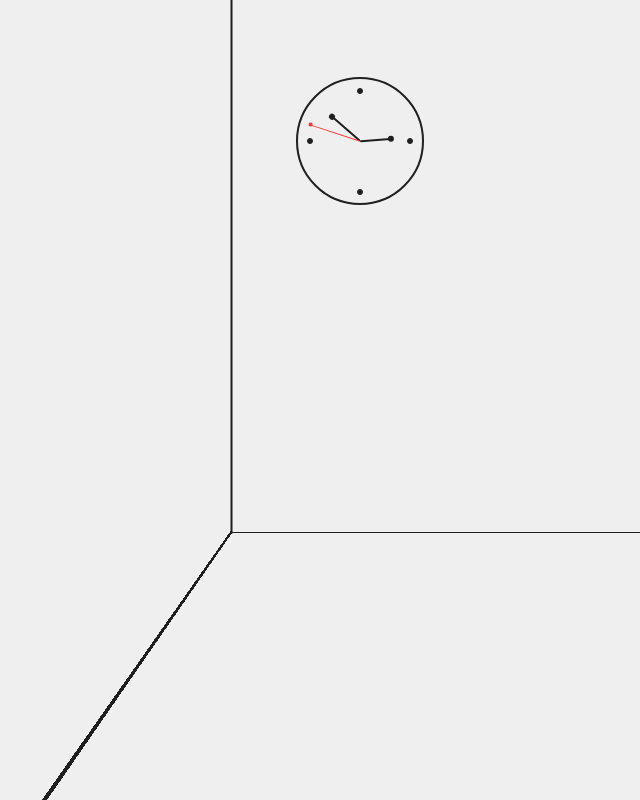
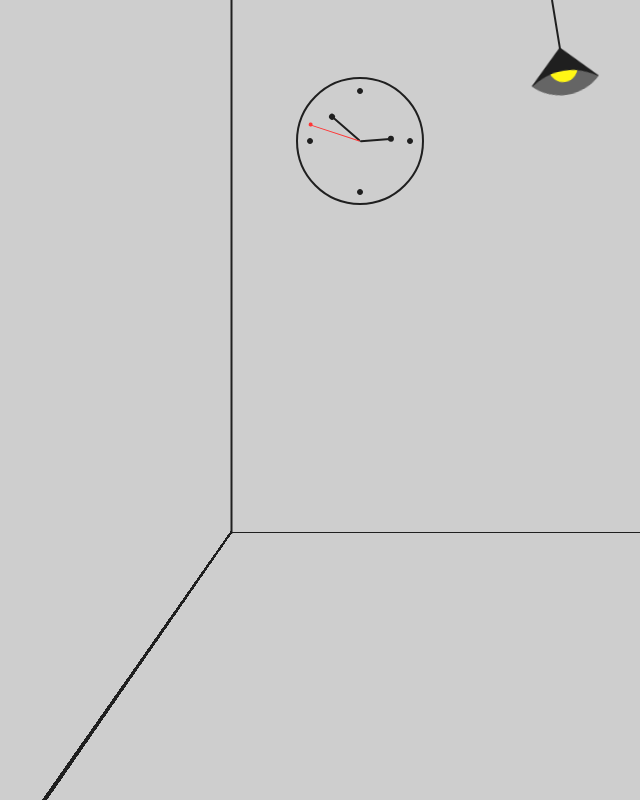
Before and after one commit to TohidEq/TohidEq, a Next.js app: page / in a window 1280 px wide. Shown: the top 800 px of the page, without its empty margins (88-728 px from the left). Built offline with nearby package versions, Linux system fonts and the light colour scheme.

Commit message:
Creat Light 1/2

```diff
--- a/src/app/globals.css
+++ b/src/app/globals.css
@@ -5,7 +5,7 @@
   --pure-white:                  #ffffff;
 
   --only-black:                  #1f1f1f;
-  --only-white:                  #efefef;
+  --only-white:                  #cecece;
 
 
   --sky-day:                     #88edff;
@@ -18,11 +18,12 @@
   --red-night-light:               transparent;
 
   --light-source:                  transparent;
+  --light-source-2-white:        #fff715;
 
 
-  --white:                       #efefef;
-  --white-2-light:               #efefef;
-  --white-2-light-source:        #efefef;
+  --white:                       #cecece;
+  --white-2-light:               #cecece;
+  --white-2-light-source:        #cecece;
   --black:                       #1f1f1f;
   --black-2-light:               #1f1f1f;
   --black-2-light-source:        #1f1f1f;
@@ -39,6 +40,7 @@
 
 [data-theme='dark'] {
   --light-source:                #fff715;
+  --light-source-2-white:        #cecece;
   --night-light:                 #fff956;
   --red-night-light:             #ff3535;
   --white:                       #3b3a3a;
@@ -81,6 +83,7 @@
   --color-light:                  var(--light);
   --color-night-light:            var(--night-light);
   --color-light-source:           var(--light-source);
+  --color-light-source-2-white:   var(--light-source-2-white);
   --color-red-night-light:        var(--red-night-light);
 
   --color-greenc:                 var(--greenc);
@@ -96,7 +99,9 @@
 }
 
 
-
+*,* *{
+  @apply select-none;
+}
 
 body {
   @apply
@@ -131,6 +136,10 @@ body {
   top-[8%];
 }
 
+
+#light{
+  @apply z-30;
+}
 
 
 
--- a/src/app/page.tsx
+++ b/src/app/page.tsx
@@ -4,6 +4,7 @@ import { useMounted } from '@/hooks/use-mounted';
 import { useTheme } from 'next-themes';
 import Wall from '@/components/wall/wall';
 import Clock from '../components/clock/clock';
+import Light from '../components/light/light';
 
 export default function Home() {
 
@@ -16,7 +17,7 @@ export default function Home() {
         <div className="home__content">
           <Wall />
           <Clock />
-
+          <Light />
           <br /><br /><br />
           <div className="asd">
             <span className='text-yellow-800'>
--- /dev/null
+++ b/src/components/light/light.css
@@ -0,0 +1,146 @@
+@reference "../../app/globals.css";
+
+.light {
+  @apply
+  absolute
+  top-0
+  left-0
+  inset-0
+  pointer-events-none;
+
+
+}
+
+.light__container {
+  @apply relative w-full h-full;
+}
+
+/* Hanging assembly */
+
+.light__content {
+  @apply absolute top-0 left-1/2
+  flex flex-col items-center
+  p-0 border-0 bg-transparent
+  cursor-pointer pointer-events-auto
+  transition-none;
+
+  transform-origin: top center;
+  animation: light__swing 6s ease-in-out infinite;
+}
+
+/* Cable */
+
+.light__wire {
+  @apply block w-[2px] h-14
+  absolute
+  bg-black
+  origin-top;
+}
+
+
+/* Lamp shape */
+
+.light__lamp{
+  @apply relative
+  -top-[45%]
+  w-24 h-24
+  rounded-full
+  overflow-hidden;
+
+}
+.light__lamp__3angle{
+  @apply bg-foreground
+  relative
+  w-[120%] h-[120%]
+  left-1/2
+  top-1/2
+
+  origin-top-left
+  rotate-45
+
+
+  ;
+}
+.light__lamp__3angle__circle{
+  @apply bg-background/40
+  w-full
+  h-full
+  rounded-full
+  relative
+  overflow-hidden;
+}
+
+.light__bulb{
+  @apply absolute
+  top-0
+  left-0
+  w-1/4 h-1/4
+  rounded-full
+  bg-light-source-2-white;
+}
+
+
+
+/* Glowing bulb */
+
+
+/* Triangular gradient beam */
+
+.light__rays {
+  @apply absolute left-1/2
+  pointer-events-none
+  w-[600px] h-[65vh]
+  -translate-x-1/2
+  -translate-y-6;
+
+  top: calc(100% + 2px);
+
+  clip-path: polygon(47% 0, 53% 0, 100% 100%, 0 100%);
+
+  transition: opacity 500ms ease;
+}
+
+.light__rays--on{
+  @apply
+  bg-linear-to-b
+  from-light/42
+  via-light/20
+  to-transparent;
+}
+
+
+
+/* Switch */
+
+.light__switch {
+}
+
+
+
+/* Swing animation */
+
+@keyframes light__swing {
+  0% {
+    transform: translateX(-50%) rotate(-10deg);
+  }
+
+  50% {
+    transform: translateX(-50%) rotate(10deg);
+  }
+
+  100% {
+    transform: translateX(-50%) rotate(-10deg);
+  }
+}
+
+/* Reduced motion accessibility */
+
+@media (prefers-reduced-motion: reduce) {
+  .light__content {
+    animation: none;
+  }
+
+  .light__switch {
+    @apply transition-none;
+  }
+}
--- /dev/null
+++ b/src/components/light/light.tsx
@@ -0,0 +1,51 @@
+'use client';
+
+import { useTheme } from 'next-themes';
+import './light.css';
+import { useMounted } from '@/hooks/use-mounted';
+
+export default function Light() {
+  const { theme, setTheme, resolvedTheme } = useTheme();
+
+  const mounted = useMounted();
+  const toggleTheme = () => {
+    setTheme(resolvedTheme === 'dark' ? 'light' : 'dark');
+  };
+
+  return (
+    <div className="light" id="light">
+      <div className="light__container">
+
+        {/* Hanging lamp */}
+        <button
+          type="button"
+          className="light__content"
+          onClick={toggleTheme}
+          aria-label="Toggle theme using lamp"
+        >
+          <span className="light__wire" />
+
+          <div className="light__lamp">
+            <div className="light__lamp__3angle">
+              <div className="light__lamp__3angle__circle" >
+                <span className="light__bulb" />
+              </div>
+            </div>
+          </div>
+
+          <span className={`light__rays ${(mounted) && (theme=="light"? "light__rays--on":"light__rays--off")}`} />
+        </button>
+
+        {/* Light switch */}
+        <button
+          type="button"
+          className="light__switch"
+          onClick={toggleTheme}
+          aria-label="Toggle light and dark theme"
+        >
+        </button>
+
+      </div>
+    </div>
+  );
+}
```
